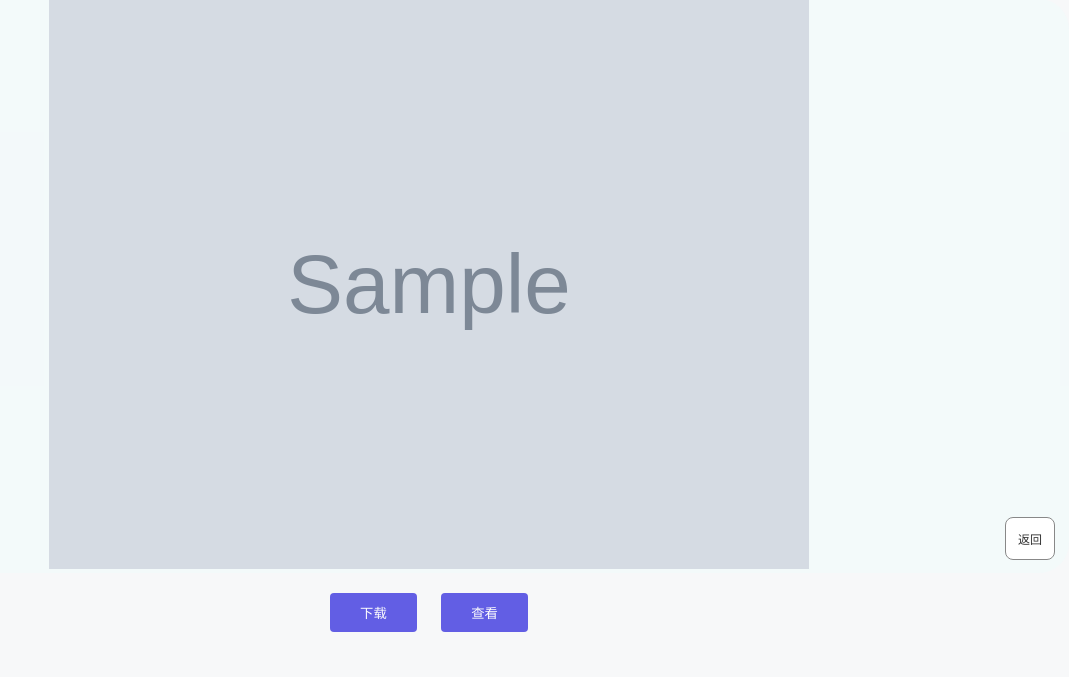
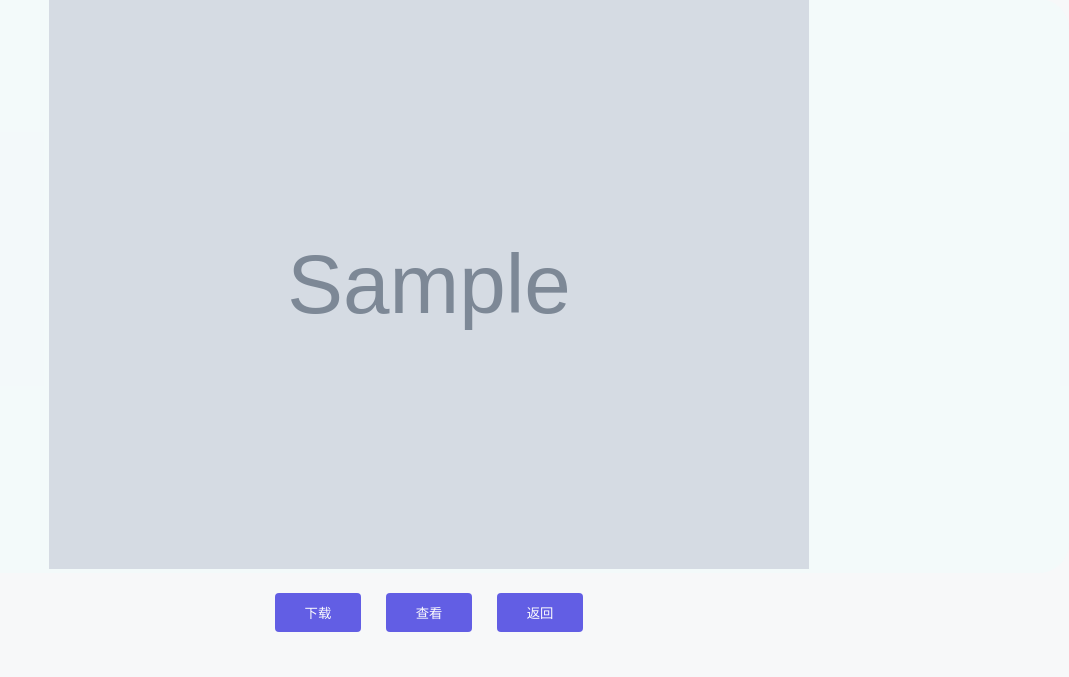
Before and after one commit to Smalltred/BilibiliCover, a Flask app: template templates/cover.html in a window 1280 px wide. Shown: the part 123-800 px from the top of the page, without its empty margins (211-1280 px from the left). Run offline with Flask 2, Linux system fonts and the light colour scheme; the template is opened without the code that fills it: most values are stand-ins (such as "Sample title", 1, 10 or a date in 2020); grey boxes marked "Sample" are stand-in pictures.

Commit message:
style:为单张图片的页面添加按钮

```diff
--- a/templates/cover.html
+++ b/templates/cover.html
@@ -30,11 +30,7 @@
 <div class="button">
     <button onclick="downloadImage('{{ result.image }}')">下载</button>
     <button onclick="window.open('{{ result.image }}')">查看</button>
-</div>
-<div class="tool">
-    <button class="back_index" onclick="location.assign('{{ url_for("index") }}')">
-        <span>返回</span>
-    </button>
+    <button onclick="location.assign('{{ url_for("index") }}')">返回</button>
 </div>
 </body>
 </html>
```
